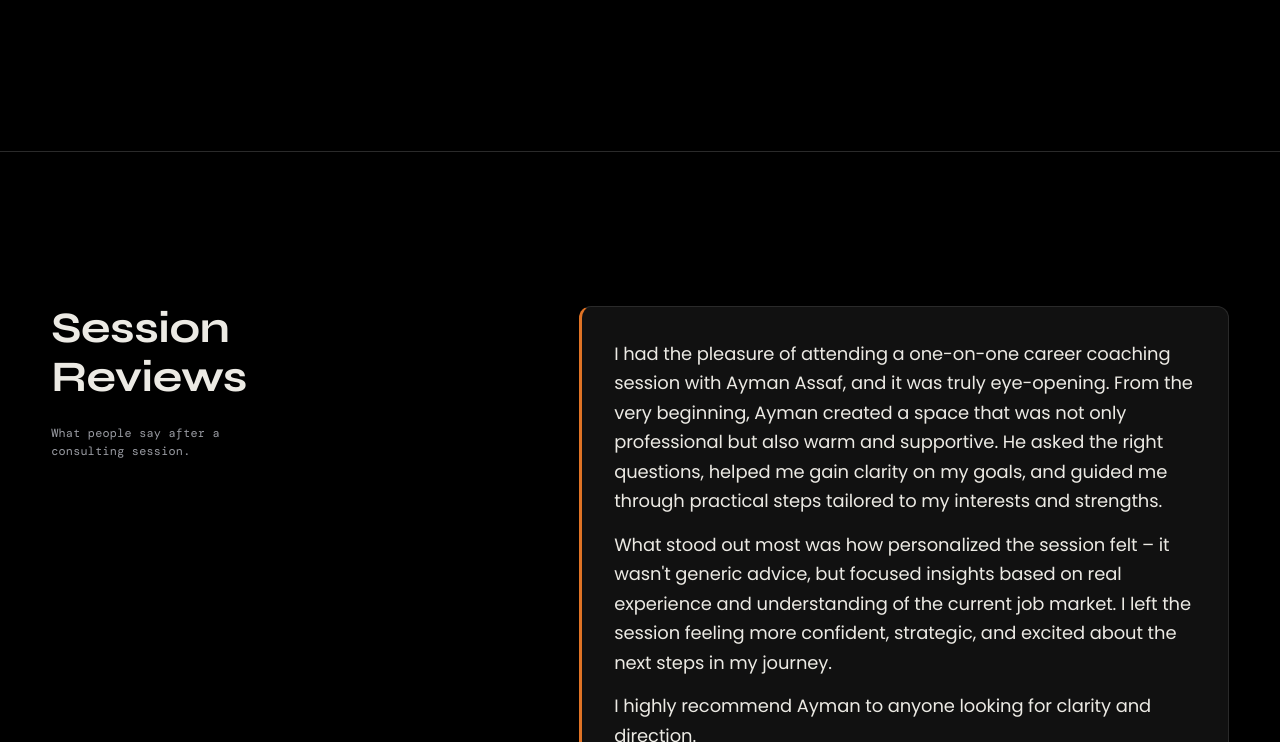
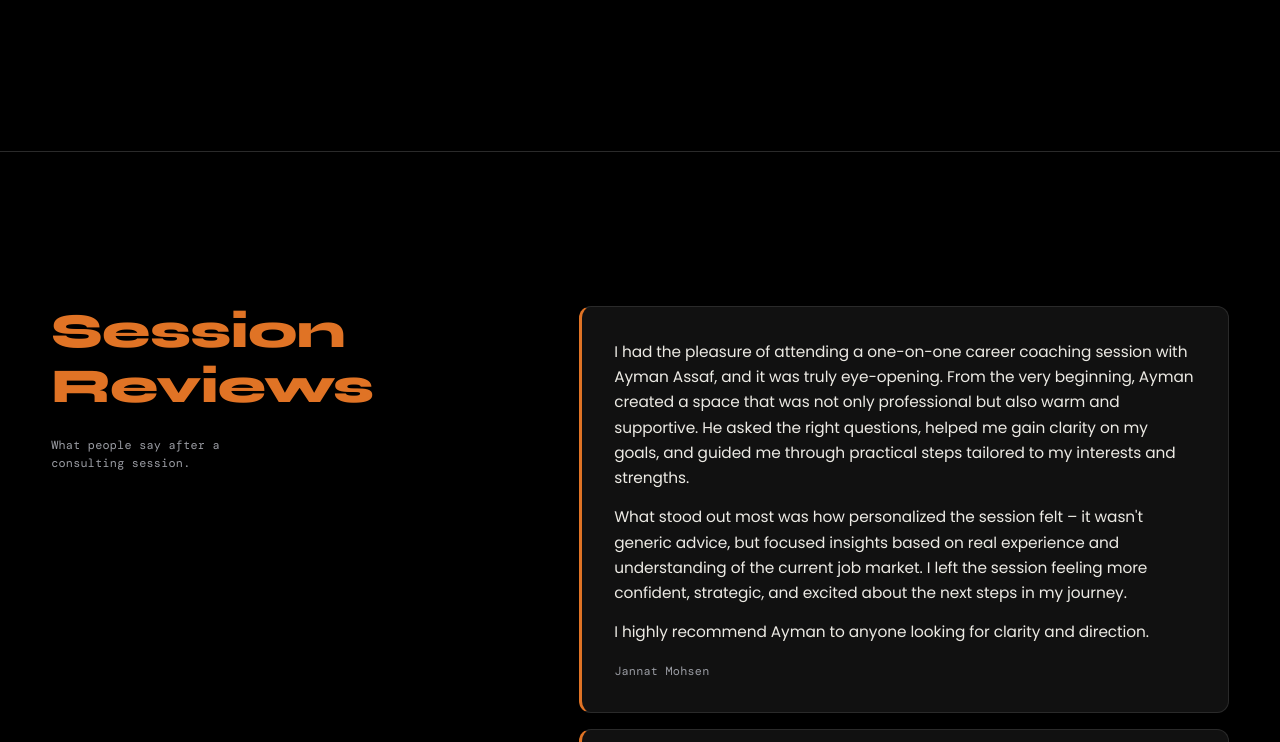
Before and after one commit to hyberzzz/ayman3ssaf, a plain HTML site: page index.html in a window 1280 px wide. Shown: the part 2713-3455 px from the top of the page. Drawn offline with nearby package versions, Linux system fonts and the light colour scheme.

Commit message:
Update index.html

```diff
--- a/index.html
+++ b/index.html
@@ -74,7 +74,7 @@ button{font:inherit;color:inherit;background:none;border:0;cursor:pointer}
 /* Sections */
 section.blk{padding:clamp(5rem,12vw,10rem) var(--pad);border-top:1px solid var(--line);display:grid;grid-template-columns:1fr;gap:2.5rem}
 @media(min-width:900px){section.blk{grid-template-columns:minmax(0,5fr) minmax(0,7fr);gap:4rem}.blk .head{position:sticky;top:6rem;align-self:start}}
-.blk h2{font-family:var(--head);font-size:clamp(1.7rem,3.4vw,3rem);font-weight:700;line-height:1.05;letter-spacing:-.01em}
+.blk h2{font-family:var(--head);font-size:clamp(1.9rem,3.8vw,3.4rem);font-weight:800;color:var(--acc);line-height:1.05;letter-spacing:-.01em}
 .blk h2 .ln{display:block;overflow:hidden;padding-bottom:.08em}
 .blk h2 .ln span{display:block;transform:translateY(105%);transition:transform .9s var(--ease)}
 .blk.in h2 .ln span{transform:none}
@@ -96,7 +96,7 @@ section.blk{padding:clamp(5rem,12vw,10rem) var(--pad);border-top:1px solid var(-
 .row .body p{color:var(--mute);max-width:44ch;padding:0 0 1.5rem}
 .reviews{display:grid;gap:1rem}
 .rev{border:1px solid var(--line);border-left:3px solid var(--acc);border-radius:12px;padding:clamp(1.3rem,3vw,2rem);background:var(--panel)}
-.rev blockquote{font-size:clamp(1rem,1.4vw,1.15rem);line-height:1.65;letter-spacing:-.005em}
+.rev blockquote{font-size:clamp(.9rem,1.2vw,1rem);line-height:1.65;letter-spacing:-.005em}
 .rev blockquote p+p{margin-top:.85rem}
 .rev blockquote[dir="rtl"]{text-align:right;line-height:1.85;letter-spacing:0}
 .rev figcaption{margin-top:1.1rem;color:var(--mute)}
```
